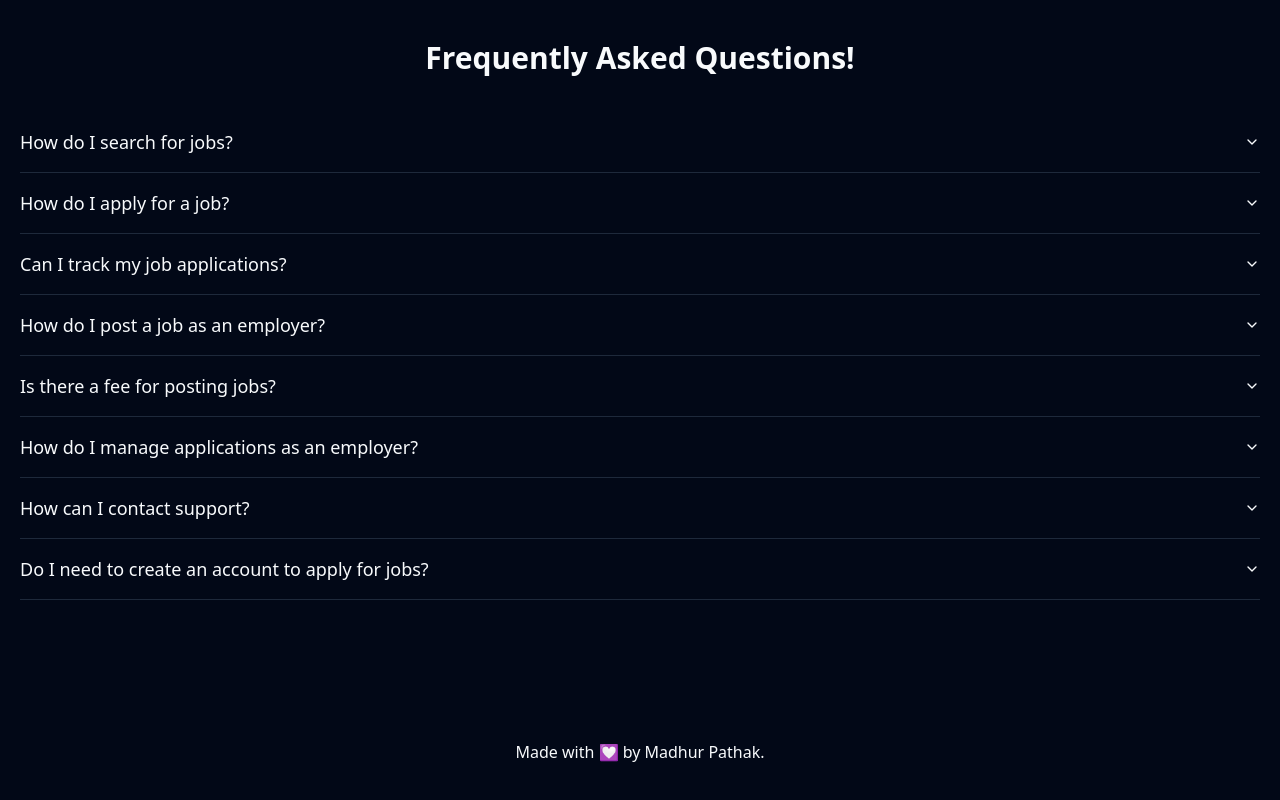
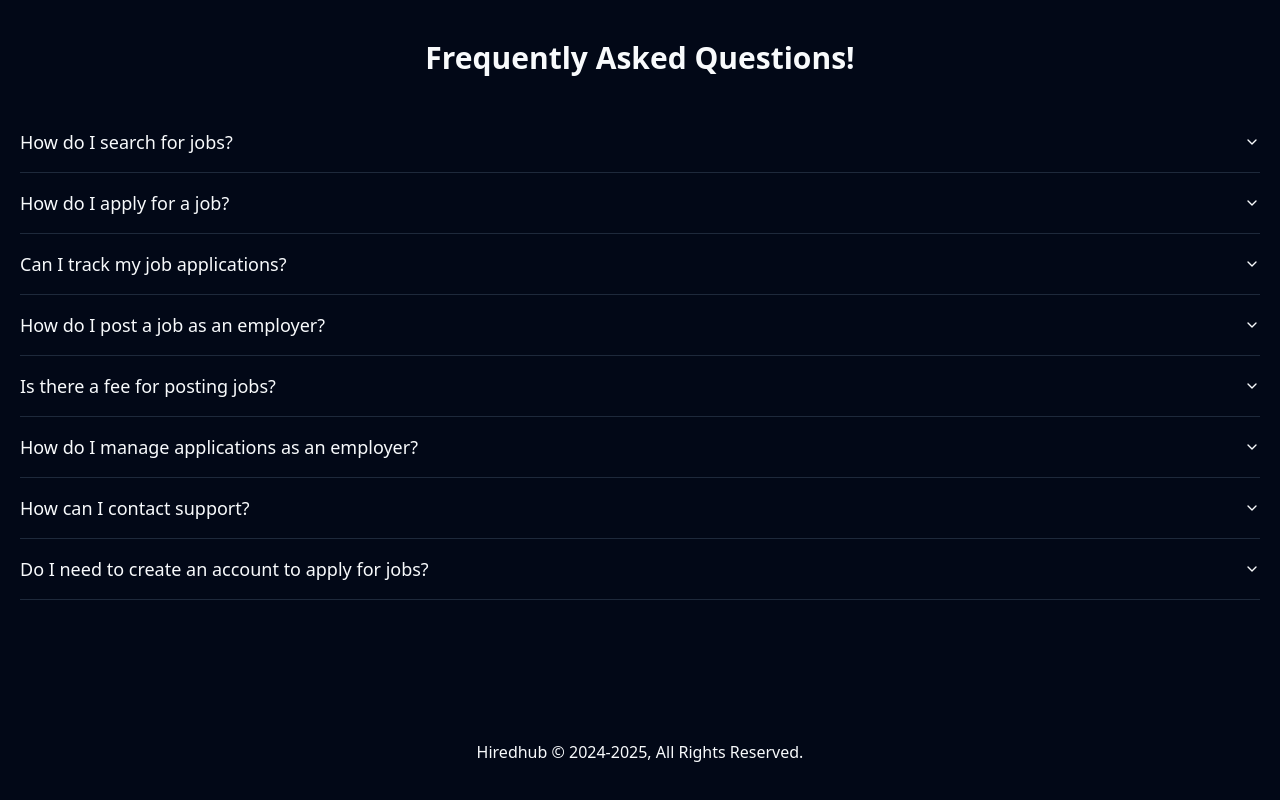
Before and after one commit to Madhur1707/HiredHub, a React (Vite) app: page / in a window 1280 px wide. Shown: the part 1634-2434 px from the top of the page. Built offline with nearby package versions, Linux system fonts and the light colour scheme; no server answers.

Commit message:
Update AppLayout.jsx

```diff
--- a/src/layout/AppLayout.jsx
+++ b/src/layout/AppLayout.jsx
@@ -11,7 +11,7 @@ const AppLayout = () => {
         <Outlet />
       </main>
       <div className="p-10 m-0 text-center bg--black  ">
-        Made with 💟 by Madhur Pathak.{" "}
+       Hiredhub © 2024-2025, All Rights Reserved.
       </div>
     </div>
   );
```
